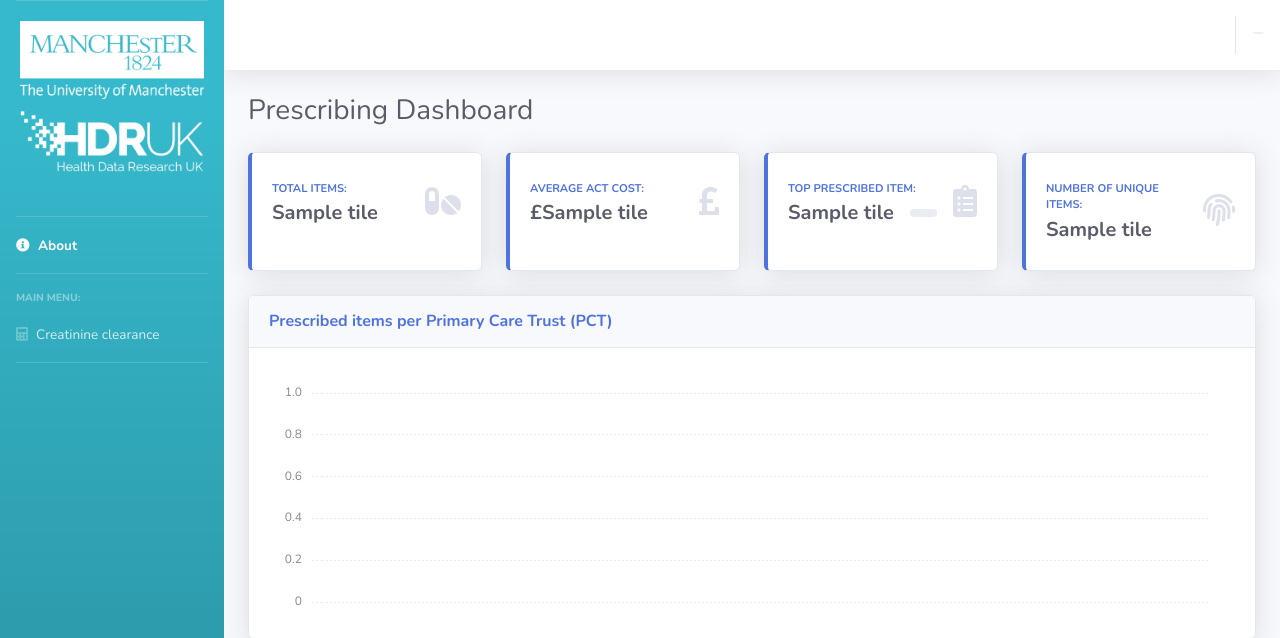
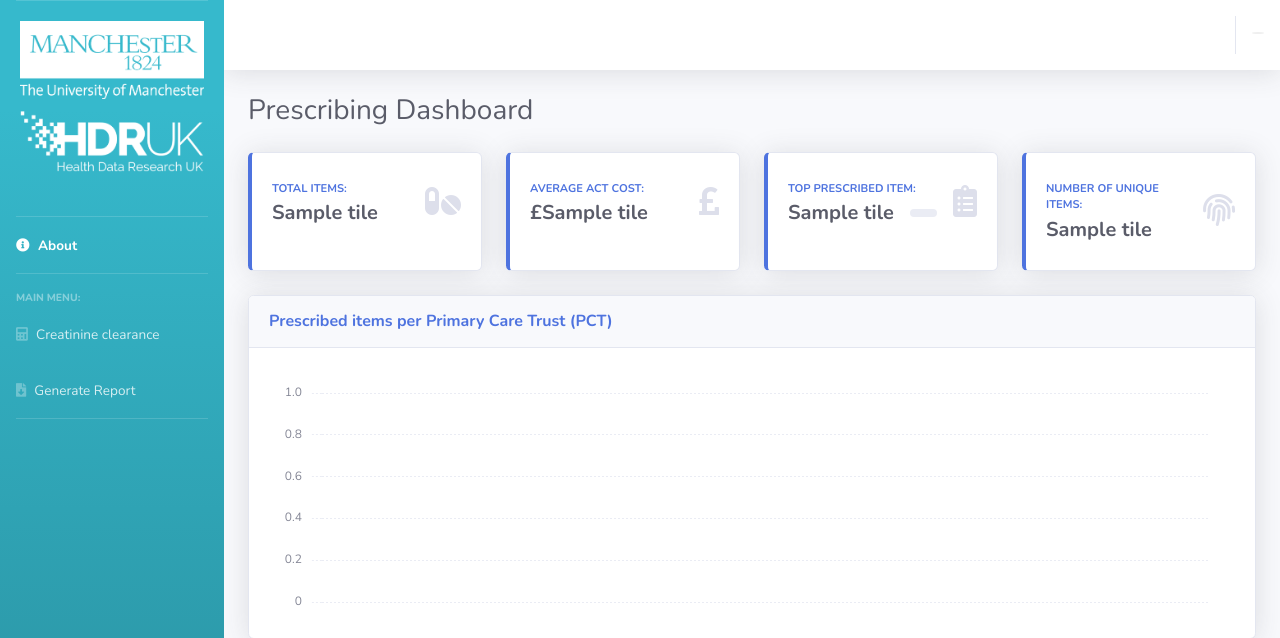
Before and after one commit to AmeliaES/rock, a Flask app: template app/templates/dashboard/index.html in a window 1280 px wide. Shown: the top 638 px of the page. Run offline with Flask 3, Linux system fonts and the light colour scheme; the template is opened without the code that fills it: most values are stand-ins (such as "Sample title", 1, 10 or a date in 2020); some libraries are stand-ins or nearby versions.

Commit message:
trying to add a button to generate report

```diff
--- a/app/templates/dashboard/index.html
+++ b/app/templates/dashboard/index.html
@@ -72,6 +72,14 @@
           <i class="fas fa-calculator"></i>
           <span>Creatinine clearance</span>
         </div>
+      </li>
+
+      <!-- Nav Item - Generate Report -->
+      <li class="nav-item" id="generate-report">
+        <a class="nav-link" href="#" onclick="generateReport()">
+          <i class="fas fa-file-download"></i>
+          <span>Generate Report</span>
+        </a>
       </li>
 
       <!-- Divider -->
```
